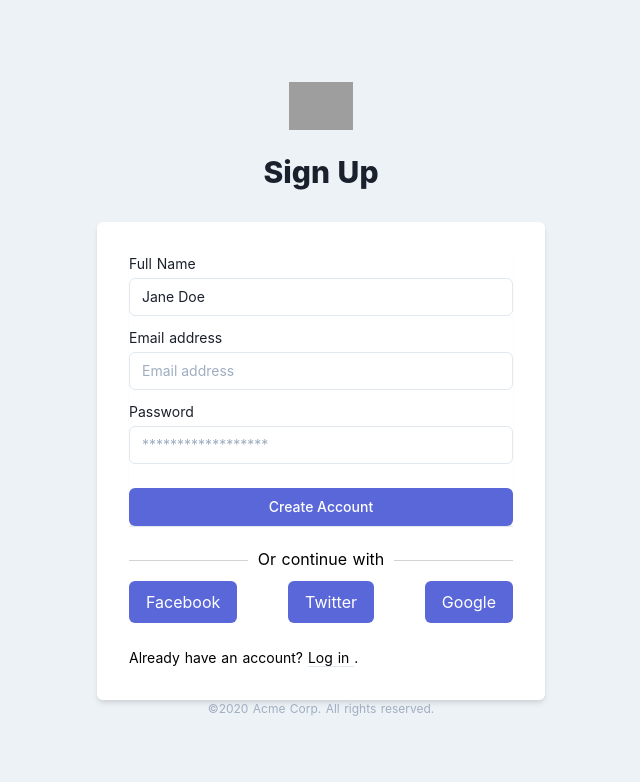
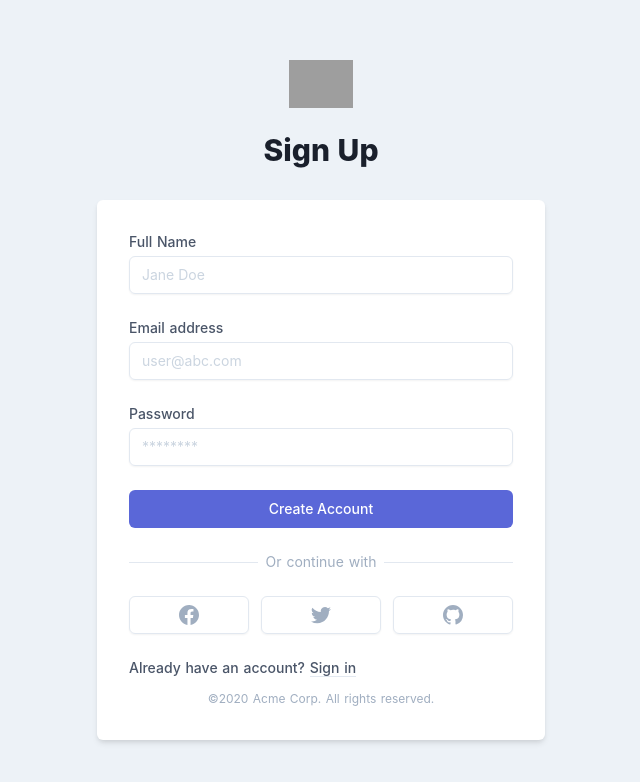
Before and after one commit to luck21honey/can, a Nuxt app: page /register in a window 1280 px wide. Shown: the top 782 px of the page, without its empty margins (319-959 px from the left). Built offline with nearby package versions, Linux system fonts and the light colour scheme; grey boxes are pictures that could not be loaded.

Commit message:
update login register component

```diff
--- a/components/Login.vue
+++ b/components/Login.vue
@@ -1,60 +1,152 @@
 <template>
+  <div class="min-h-screen bg-white flex">
     <div
-    class="min-h-screen flex items-center justify-center bg-gray-200 py-12 px-4 sm:px-6 lg:px-8"
+      class="flex-1 flex flex-col justify-center py-12 px-4 sm:px-6 lg:flex-none lg:px-20 xl:px-24"
     >
-    <div class="max-w-md w-full">
+      <div class="mx-auto w-full max-w-sm lg:w-96">
         <div>
           <img
-          class="mx-auto h-12 w-auto"
+            class="h-12 w-auto"
             src="https://tailwindui.com/img/logos/workflow-mark-on-white.svg"
             alt="Workflow"
           />
-        <h2
-          class="mt-6 text-center text-3xl leading-9 font-extrabold text-gray-900"
-        >
+          <h2 class="mt-6 text-3xl leading-9 font-extrabold text-gray-900">
             Sign in to your account
           </h2>
+          <p class="mt-2 text-sm leading-5 text-gray-600 max-w">
+            Or No acount?
+            <nuxt-link
+              to="/register"
+              class="font-medium text-indigo-600 hover:text-indigo-500 focus:outline-none focus:underline transition ease-in-out duration-150"
+            >
+              Sign Up
+            </nuxt-link>
+          </p>
         </div>
-      <form class="mt-8 bg-white p-8 rounded-md shadow-md">
-        <input type="hidden" name="remember" value="true" />
-        <div class="rounded-md shadow-sm">
+
+        <div class="mt-8">
+          <div>
+            <div>
+              <p class="text-sm leading-5 font-medium text-gray-700">
+                Sign in with
+              </p>
+
+              <div class="mt-1 grid grid-cols-3 gap-3">
+                <div>
+                  <span class="w-full inline-flex rounded-md shadow-sm">
+                    <button
+                      type="button"
+                      class="w-full inline-flex justify-center py-2 px-4 border border-gray-300 rounded-md bg-white text-sm leading-5 font-medium text-gray-500 hover:text-gray-400 focus:outline-none focus:border-blue-300 focus:shadow-outline-blue transition duration-150 ease-in-out"
+                      aria-label="Sign in with Facebook"
+                    >
+                      <svg
+                        class="w-5 h-5"
+                        fill="currentColor"
+                        viewBox="0 0 20 20"
+                      >
+                        <path
+                          fill-rule="evenodd"
+                          d="M20 10c0-5.523-4.477-10-10-10S0 4.477 0 10c0 4.991 3.657 9.128 8.438 9.878v-6.987h-2.54V10h2.54V7.797c0-2.506 1.492-3.89 3.777-3.89 1.094 0 2.238.195 2.238.195v2.46h-1.26c-1.243 0-1.63.771-1.63 1.562V10h2.773l-.443 2.89h-2.33v6.988C16.343 19.128 20 14.991 20 10z"
+                          clip-rule="evenodd"
+                        />
+                      </svg>
+                    </button>
+                  </span>
+                </div>
+
+                <div>
+                  <span class="w-full inline-flex rounded-md shadow-sm">
+                    <button
+                      type="button"
+                      class="w-full inline-flex justify-center py-2 px-4 border border-gray-300 rounded-md bg-white text-sm leading-5 font-medium text-gray-500 hover:text-gray-400 focus:outline-none focus:border-blue-300 focus:shadow-outline-blue transition duration-150 ease-in-out"
+                      aria-label="Sign in with Twitter"
+                    >
+                      <svg
+                        class="w-5 h-5"
+                        fill="currentColor"
+                        viewBox="0 0 20 20"
+                      >
+                        <path
+                          d="M6.29 18.251c7.547 0 11.675-6.253 11.675-11.675 0-.178 0-.355-.012-.53A8.348 8.348 0 0020 3.92a8.19 8.19 0 01-2.357.646 4.118 4.118 0 001.804-2.27 8.224 8.224 0 01-2.605.996 4.107 4.107 0 00-6.993 3.743 11.65 11.65 0 01-8.457-4.287 4.106 4.106 0 001.27 5.477A4.073 4.073 0 01.8 7.713v.052a4.105 4.105 0 003.292 4.022 4.095 4.095 0 01-1.853.07 4.108 4.108 0 003.834 2.85A8.233 8.233 0 010 16.407a11.616 11.616 0 006.29 1.84"
+                        />
+                      </svg>
+                    </button>
+                  </span>
+                </div>
+
+                <div>
+                  <span class="w-full inline-flex rounded-md shadow-sm">
+                    <button
+                      type="button"
+                      class="w-full inline-flex justify-center py-2 px-4 border border-gray-300 rounded-md bg-white text-sm leading-5 font-medium text-gray-500 hover:text-gray-400 focus:outline-none focus:border-blue-300 focus:shadow-outline-blue transition duration-150 ease-in-out"
+                      aria-label="Sign in with GitHub"
+                    >
+                      <svg
+                        class="w-5 h-5"
+                        fill="currentColor"
+                        viewBox="0 0 20 20"
+                      >
+                        <path
+                          fill-rule="evenodd"
+                          d="M10 0C4.477 0 0 4.484 0 10.017c0 4.425 2.865 8.18 6.839 9.504.5.092.682-.217.682-.483 0-.237-.008-.868-.013-1.703-2.782.605-3.369-1.343-3.369-1.343-.454-1.158-1.11-1.466-1.11-1.466-.908-.62.069-.608.069-.608 1.003.07 1.531 1.032 1.531 1.032.892 1.53 2.341 1.088 2.91.832.092-.647.35-1.088.636-1.338-2.22-.253-4.555-1.113-4.555-4.951 0-1.093.39-1.988 1.029-2.688-.103-.253-.446-1.272.098-2.65 0 0 .84-.27 2.75 1.026A9.564 9.564 0 0110 4.844c.85.004 1.705.115 2.504.337 1.909-1.296 2.747-1.027 2.747-1.027.546 1.379.203 2.398.1 2.651.64.7 1.028 1.595 1.028 2.688 0 3.848-2.339 4.695-4.566 4.942.359.31.678.921.678 1.856 0 1.338-.012 2.419-.012 2.747 0 .268.18.58.688.482A10.019 10.019 0 0020 10.017C20 4.484 15.522 0 10 0z"
+                          clip-rule="evenodd"
+                        />
+                      </svg>
+                    </button>
+                  </span>
+                </div>
+              </div>
+            </div>
+
+            <div class="mt-6 relative">
+              <div class="absolute inset-0 flex items-center">
+                <div class="w-full border-t border-gray-300"></div>
+              </div>
+              <div class="relative flex justify-center text-sm leading-5">
+                <span class="px-2 bg-white text-gray-500">
+                  Or continue with
+                </span>
+              </div>
+            </div>
+          </div>
+
+          <div class="mt-6">
+            <form action="#" method="POST" class="space-y-6">
               <div>
                 <label
-              class="block text-sm leading-5 text-gray-900 mb-1"
-              id="email"
+                  for="email"
+                  class="block text-sm font-medium leading-5 text-gray-700"
                 >
                   Email address
                 </label>
+                <div class="mt-1 rounded-md shadow-sm">
                   <input
-              aria-label="Email address"
-              name="email"
+                    id="email"
                     type="email"
-              id="email"
                     required
-              class="appearance-none rounded-none relative block w-full px-3 py-2 border border-gray-300 placeholder-gray-500 text-gray-900 rounded-md focus:outline-none focus:shadow-outline-blue focus:border-blue-300 focus:z-10 sm:text-sm sm:leading-5 mb-3"
-              placeholder="Email address"
-            />
-          </div>
-          <div class="-mt-px">
-            <label
-              class="block text-sm leading-5 text-gray-900 mb-1"
-              for="password"
-            >
-              Password
-            </label>
-            <input
-              aria-label="Password"
-              name="password"
-              type="password"
-              id="password"
-              required
-              class="appearance-none rounded-none relative block w-full px-3 py-2 border border-gray-300 placeholder-gray-500 text-gray-900 rounded-md focus:outline-none focus:shadow-outline-blue focus:border-blue-300 focus:z-10 sm:text-sm sm:leading-5"
-              placeholder="Password"
+                    class="appearance-none block w-full px-3 py-2 border border-gray-300 rounded-md placeholder-gray-400 focus:outline-none focus:shadow-outline-blue focus:border-blue-300 transition duration-150 ease-in-out sm:text-sm sm:leading-5"
                   />
                 </div>
               </div>
 
-        <div class="mt-6 flex items-center justify-between">
+              <div>
+                <label
+                  for="password"
+                  class="block text-sm font-medium leading-5 text-gray-700"
+                >
+                  Password
+                </label>
+                <div class="mt-1 rounded-md shadow-sm">
+                  <input
+                    id="password"
+                    type="password"
+                    required
+                    class="appearance-none block w-full px-3 py-2 border border-gray-300 rounded-md placeholder-gray-400 focus:outline-none focus:shadow-outline-blue focus:border-blue-300 transition duration-150 ease-in-out sm:text-sm sm:leading-5"
+                  />
+                </div>
+              </div>
+
+              <div class="flex items-center justify-between">
                 <div class="flex items-center">
                   <input
                     id="remember_me"
@@ -70,54 +162,40 @@
                 </div>
 
                 <div class="text-sm leading-5">
-            <nuxt-link
-              to="/forgot-password"
+                  <a
+                    href="#"
                     class="font-medium text-indigo-600 hover:text-indigo-500 focus:outline-none focus:underline transition ease-in-out duration-150"
                   >
                     Forgot your password?
-            </nuxt-link>
+                  </a>
                 </div>
               </div>
 
-        <div class="mt-6">
+              <div>
+                <span class="block w-full rounded-md shadow-sm">
                   <button
                     type="submit"
-            class="group relative w-full flex justify-center py-2 px-4 border border-transparent text-sm leading-5 font-medium rounded-md text-white bg-indigo-600 hover:bg-indigo-500 focus:outline-none focus:border-indigo-700 focus:shadow-outline-indigo active:bg-indigo-700 transition duration-150 ease-in-out"
+                    class="w-full flex justify-center py-2 px-4 border border-transparent text-sm font-medium rounded-md text-white bg-indigo-600 hover:bg-indigo-500 focus:outline-none focus:border-indigo-700 focus:shadow-outline-indigo active:bg-indigo-700 transition duration-150 ease-in-out"
                   >
-            <span class="absolute left-0 inset-y-0 flex items-center pl-3">
-              <svg
-                class="h-5 w-5 text-indigo-500 group-hover:text-indigo-400 transition ease-in-out duration-150"
-                fill="currentColor"
-                viewBox="0 0 20 20"
-              >
-                <path
-                  fill-rule="evenodd"
-                  d="M5 9V7a5 5 0 0110 0v2a2 2 0 012 2v5a2 2 0 01-2 2H5a2 2 0 01-2-2v-5a2 2 0 012-2zm8-2v2H7V7a3 3 0 016 0z"
-                  clip-rule="evenodd"
-                />
-              </svg>
-            </span>
                     Sign in
                   </button>
+                </span>
+              </div>
+            </form>
+          </div>
+        </div>
+      </div>
+      <p class="text-center text-gray-500 text-xs mt-3">
+        &copy;2020 Acme Corp. All rights reserved.
+      </p>
     </div>
 
-        <hr />
-
-        <div class="mt-8">
-          <p class="text-sm">
-            No account
-            <nuxt-link
-              class="font-medium text-indigo-600 hover:text-indigo-500 focus:outline-none focus:underline transition ease-in-out duration-150"
-              to="/register"
-            >
-              Sign up
-            </nuxt-link>
-          </p>
-        </div>
-      </form>
-      <p class="text-center text-gray-500 text-xs">
-        &copy;2020 Acme Corp. All rights reserved.
-      </p>
+    <div class="hidden lg:block relative w-0 flex-1">
+      <img
+        class="absolute inset-0 h-full w-full object-cover"
+        src="https://images.unsplash.com/photo-1505904267569-f02eaeb45a4c?ixlib=rb-1.2.1&ixid=eyJhcHBfaWQiOjEyMDd9&auto=format&fit=crop&w=1908&q=80"
+        alt=""
+      />
     </div>
   </div>
 </template>
--- a/pages/register/index.vue
+++ b/pages/register/index.vue
@@ -15,58 +15,60 @@
           Sign Up
         </h2>
       </div>
-      <form
-        class="mt-8 bg-white p-8 rounded-md shadow-md"
-        action="#"
-        method="POST"
-      >
-        <div class="rounded-md shadow-sm">
+      <div class="mt-8 bg-white p-8 rounded-md shadow-md">
+        <form action="#" method="POST" class="space-y-6">
           <div>
             <label
-              class="block text-sm leading-5 text-gray-900 mb-1"
               for="fullname"
+              class="block text-sm font-medium leading-5 text-gray-700"
             >
               Full Name
             </label>
+            <div class="mt-1 rounded-md shadow-sm">
               <input
-              class="appearance-none rounded-none relative block w-full px-3 py-2 border border-gray-300 placeholder-gray-500 text-gray-900 rounded-md focus:outline-none focus:shadow-outline-blue focus:border-blue-300 focus:z-10 sm:text-sm sm:leading-5 mb-3"
                 id="fullname"
                 type="text"
-              name="fullname"
-              value="Jane Doe"
+                required
+                class="appearance-none block w-full px-3 py-2 border border-gray-300 rounded-md placeholder-gray-400 focus:outline-none focus:shadow-outline-blue focus:border-blue-300 transition duration-150 ease-in-out sm:text-sm sm:leading-5"
+                placeholder="Jane Doe"
               />
             </div>
+          </div>
+
           <div>
             <label
-              class="block text-sm leading-5 text-gray-900 mb-1"
-              id="email"
+              for="email"
+              class="block text-sm font-medium leading-5 text-gray-700"
             >
               Email address
             </label>
+            <div class="mt-1 rounded-md shadow-sm">
               <input
-              aria-label="Email address"
-              name="email"
+                id="email"
                 type="email"
-              id="email"
                 required
-              class="appearance-none rounded-none relative block w-full px-3 py-2 border border-gray-300 placeholder-gray-500 text-gray-900 rounded-md focus:outline-none focus:shadow-outline-blue focus:border-blue-300 focus:z-10 sm:text-sm sm:leading-5 mb-3"
-              placeholder="Email address"
+                class="appearance-none block w-full px-3 py-2 border border-gray-300 rounded-md placeholder-gray-400 focus:outline-none focus:shadow-outline-blue focus:border-blue-300 transition duration-150 ease-in-out sm:text-sm sm:leading-5"
+                placeholder="user@abc.com"
               />
             </div>
+          </div>
+
           <div>
             <label
-              class="block text-sm leading-5 text-gray-900 mb-1"
               for="password"
+              class="block text-sm font-medium leading-5 text-gray-700"
             >
               Password
             </label>
+            <div class="mt-1 rounded-md shadow-sm">
               <input
-              class="appearance-none rounded-none relative block w-full px-3 py-2 border border-gray-300 placeholder-gray-500 text-gray-900 rounded-md focus:outline-none focus:shadow-outline-blue focus:border-blue-300 focus:z-10 sm:text-sm sm:leading-5 mb-3"
                 id="password"
-              name="password"
                 type="password"
-              placeholder="******************"
+                required
+                class="appearance-none block w-full px-3 py-2 border border-gray-300 rounded-md placeholder-gray-400 focus:outline-none focus:shadow-outline-blue focus:border-blue-300 transition duration-150 ease-in-out sm:text-sm sm:leading-5"
+                placeholder="********"
               />
+            </div>
           </div>
 
           <div class="mt-6">
@@ -77,49 +79,86 @@
               Create Account
             </button>
           </div>
+
+          <div class="mt-6 relative">
+            <div class="absolute inset-0 flex items-center">
+              <div class="w-full border-t border-gray-300"></div>
             </div>
-
-        <hr />
-
-        <div class="mt-8">
-          <p class="text-center or-continue-with">
-            <span>Or continue with</span>
-          </p>
-          <div class="flex mt-3" style="justify-content: space-between;">
-            <div>
-              <button
-                class="flex py-2 px-4 border border-transparent rounded-md text-white bg-indigo-600 hover:bg-indigo-500 focus:outline-none focus:border-indigo-700 focus:shadow-outline-indigo active:bg-indigo-700 transition duration-150 ease-in-out"
-              >
-                Facebook
-              </button>
-            </div>
-            <div>
-              <button
-                class="flex py-2 px-4 border border-transparent rounded-md text-white bg-indigo-600 hover:bg-indigo-500 focus:outline-none focus:border-indigo-700 focus:shadow-outline-indigo active:bg-indigo-700 transition duration-150 ease-in-out"
-              >
-                Twitter
-              </button>
-            </div>
-            <div>
-              <button
-                class="flex py-2 px-4 border border-transparent rounded-md text-white bg-indigo-600 hover:bg-indigo-500 focus:outline-none focus:border-indigo-700 focus:shadow-outline-indigo active:bg-indigo-700 transition duration-150 ease-in-out"
-              >
-                Google
-              </button>
-            </div>
+            <div class="relative flex justify-center text-sm leading-5">
+              <span class="px-2 bg-white text-gray-500">
+                Or continue with
+              </span>
             </div>
           </div>
 
-        <div class="text-grey-dark text-sm mt-6">
+          <div class="mt-1 grid grid-cols-3 gap-3">
+            <div>
+              <span class="w-full inline-flex rounded-md shadow-sm">
+                <button
+                  type="button"
+                  class="w-full inline-flex justify-center py-2 px-4 border border-gray-300 rounded-md bg-white text-sm leading-5 font-medium text-gray-500 hover:text-gray-400 focus:outline-none focus:border-blue-300 focus:shadow-outline-blue transition duration-150 ease-in-out"
+                  aria-label="Sign in with Facebook"
+                >
+                  <svg class="w-5 h-5" fill="currentColor" viewBox="0 0 20 20">
+                    <path
+                      fill-rule="evenodd"
+                      d="M20 10c0-5.523-4.477-10-10-10S0 4.477 0 10c0 4.991 3.657 9.128 8.438 9.878v-6.987h-2.54V10h2.54V7.797c0-2.506 1.492-3.89 3.777-3.89 1.094 0 2.238.195 2.238.195v2.46h-1.26c-1.243 0-1.63.771-1.63 1.562V10h2.773l-.443 2.89h-2.33v6.988C16.343 19.128 20 14.991 20 10z"
+                      clip-rule="evenodd"
+                    />
+                  </svg>
+                </button>
+              </span>
+            </div>
+
+            <div>
+              <span class="w-full inline-flex rounded-md shadow-sm">
+                <button
+                  type="button"
+                  class="w-full inline-flex justify-center py-2 px-4 border border-gray-300 rounded-md bg-white text-sm leading-5 font-medium text-gray-500 hover:text-gray-400 focus:outline-none focus:border-blue-300 focus:shadow-outline-blue transition duration-150 ease-in-out"
+                  aria-label="Sign in with Twitter"
+                >
+                  <svg class="w-5 h-5" fill="currentColor" viewBox="0 0 20 20">
+                    <path
+                      d="M6.29 18.251c7.547 0 11.675-6.253 11.675-11.675 0-.178 0-.355-.012-.53A8.348 8.348 0 0020 3.92a8.19 8.19 0 01-2.357.646 4.118 4.118 0 001.804-2.27 8.224 8.224 0 01-2.605.996 4.107 4.107 0 00-6.993 3.743 11.65 11.65 0 01-8.457-4.287 4.106 4.106 0 001.27 5.477A4.073 4.073 0 01.8 7.713v.052a4.105 4.105 0 003.292 4.022 4.095 4.095 0 01-1.853.07 4.108 4.108 0 003.834 2.85A8.233 8.233 0 010 16.407a11.616 11.616 0 006.29 1.84"
+                    />
+                  </svg>
+                </button>
+              </span>
+            </div>
+
+            <div>
+              <span class="w-full inline-flex rounded-md shadow-sm">
+                <button
+                  type="button"
+                  class="w-full inline-flex justify-center py-2 px-4 border border-gray-300 rounded-md bg-white text-sm leading-5 font-medium text-gray-500 hover:text-gray-400 focus:outline-none focus:border-blue-300 focus:shadow-outline-blue transition duration-150 ease-in-out"
+                  aria-label="Sign in with GitHub"
+                >
+                  <svg class="w-5 h-5" fill="currentColor" viewBox="0 0 20 20">
+                    <path
+                      fill-rule="evenodd"
+                      d="M10 0C4.477 0 0 4.484 0 10.017c0 4.425 2.865 8.18 6.839 9.504.5.092.682-.217.682-.483 0-.237-.008-.868-.013-1.703-2.782.605-3.369-1.343-3.369-1.343-.454-1.158-1.11-1.466-1.11-1.466-.908-.62.069-.608.069-.608 1.003.07 1.531 1.032 1.531 1.032.892 1.53 2.341 1.088 2.91.832.092-.647.35-1.088.636-1.338-2.22-.253-4.555-1.113-4.555-4.951 0-1.093.39-1.988 1.029-2.688-.103-.253-.446-1.272.098-2.65 0 0 .84-.27 2.75 1.026A9.564 9.564 0 0110 4.844c.85.004 1.705.115 2.504.337 1.909-1.296 2.747-1.027 2.747-1.027.546 1.379.203 2.398.1 2.651.64.7 1.028 1.595 1.028 2.688 0 3.848-2.339 4.695-4.566 4.942.359.31.678.921.678 1.856 0 1.338-.012 2.419-.012 2.747 0 .268.18.58.688.482A10.019 10.019 0 0020 10.017C20 4.484 15.522 0 10 0z"
+                      clip-rule="evenodd"
+                    />
+                  </svg>
+                </button>
+              </span>
+            </div>
+          </div>
+
+          <div class="block text-sm font-medium leading-5 text-gray-700">
             Already have an account?
-          <nuxt-link class="no-underline border-b border-blue text-blue" to="/">
-            Log in </nuxt-link
-          >.
+            <nuxt-link
+              class="no-underline border-b border-blue text-blue"
+              to="/"
+            >
+              Sign in
+            </nuxt-link>
           </div>
         </form>
-      <p class="text-center text-gray-500 text-xs">
+        <p class="text-center text-gray-500 text-xs mt-3">
           &copy;2020 Acme Corp. All rights reserved.
         </p>
+      </div>
     </div>
   </div>
 </template>
```
Lines whose indentation alone changed are shown as unchanged.
